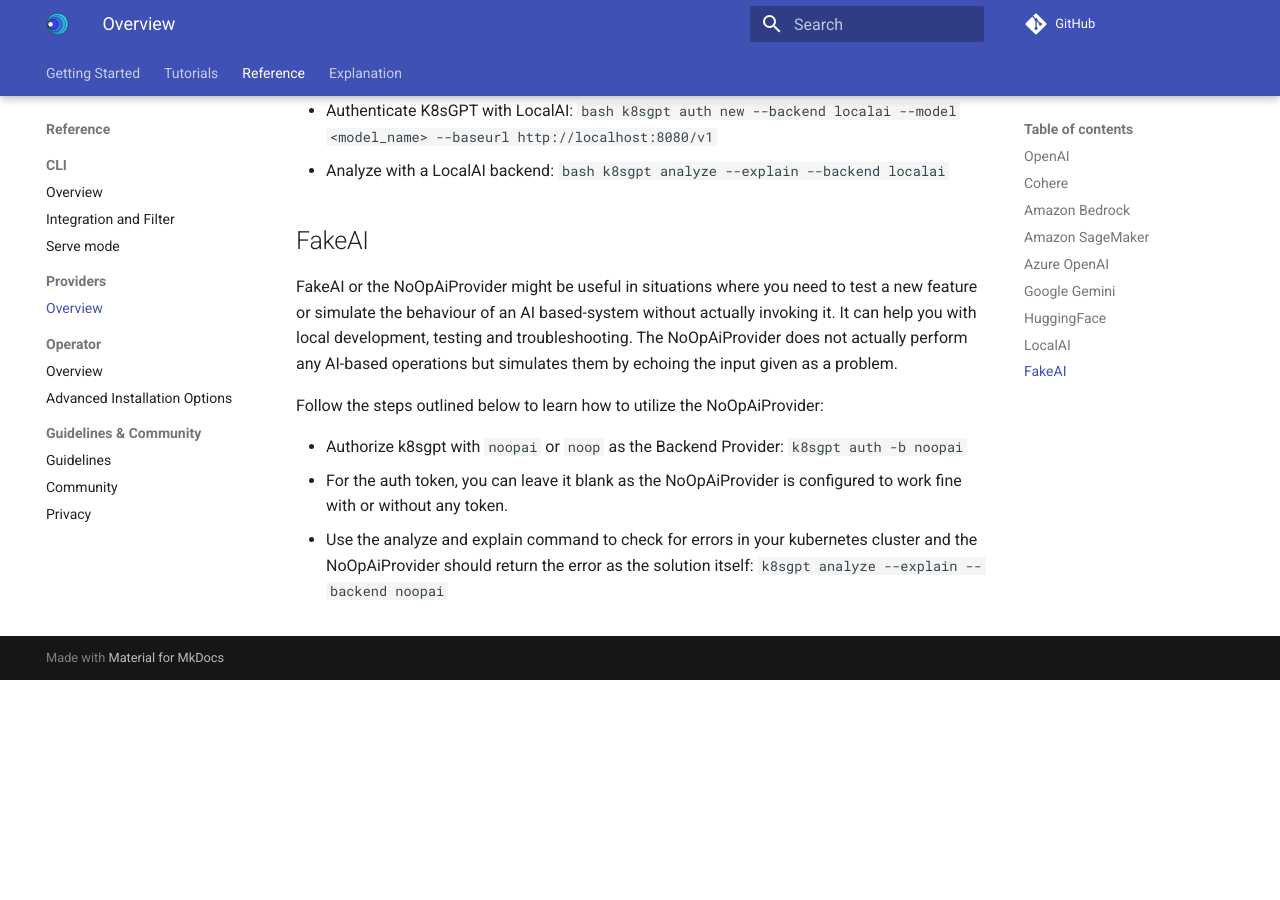
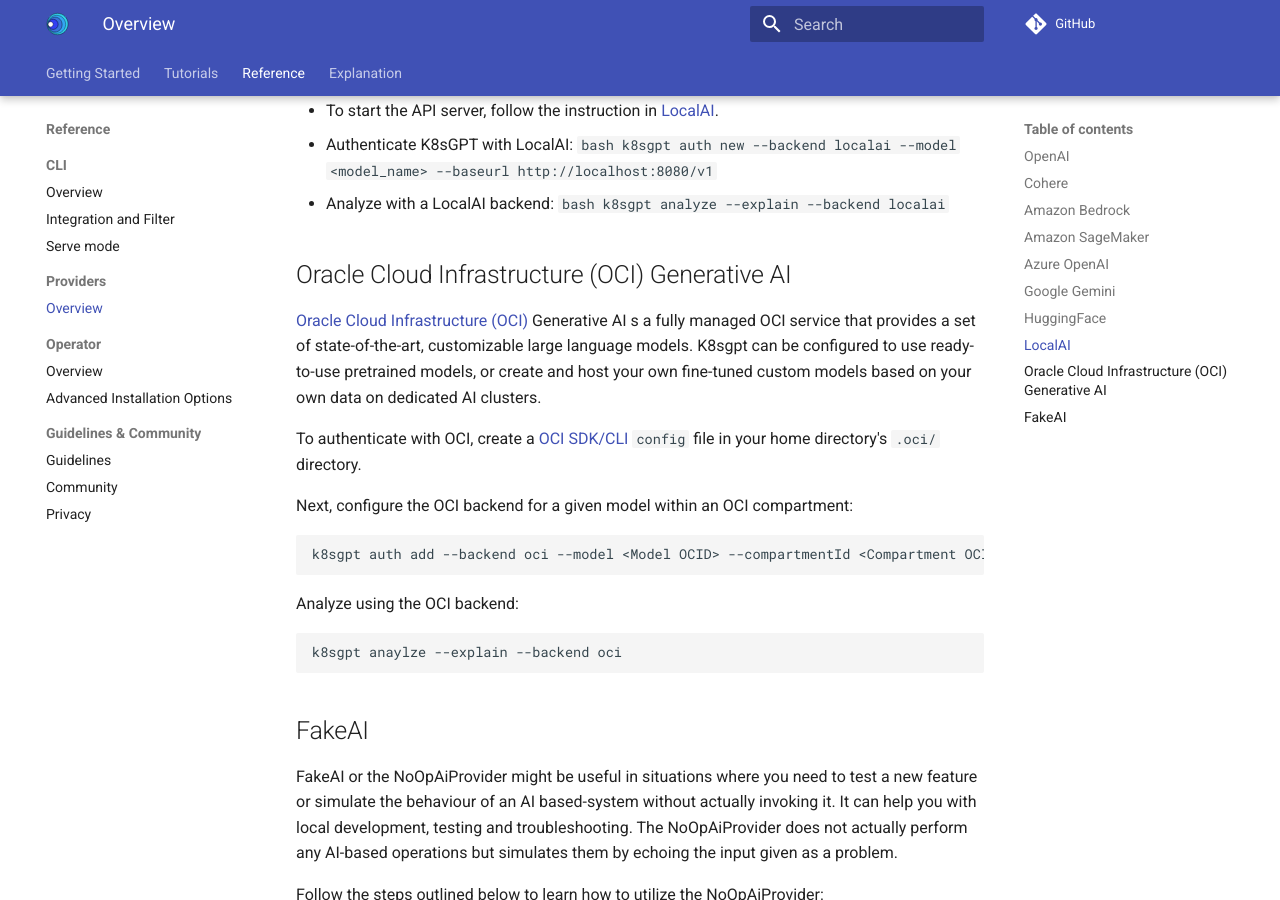
Before and after one commit to k8sgpt-ai/docs, an MkDocs documentation site: the page built from docs/reference/providers/backend.md, in a window 1280 px wide and 900 px high, scrolled down 4025 px. Built offline with MkDocs 1.6.1 and Material for MkDocs 9.7.7, drawn with Linux system fonts in a browser that asks for light colours; comment, search, counter and statistics services are not loaded; before the commit the page ends 4705 px from its top, so only the background shows below that; some of the changed text lies outside the part shown.

Commit message:
feat: oci genai
Signed-off-by: Anders Swanson <anders.swanson@oracle.com>

````diff
--- a/docs/reference/providers/backend.md
+++ b/docs/reference/providers/backend.md
@@ -12,6 +12,7 @@ Currently, we have a total of 8 backends available:
 - [Google Gemini](https://ai.google.dev/docs/gemini_api_overview)
 - [Hugging Face](https://huggingface.co)
 - [LocalAI](https://github.com/go-skynet/LocalAI)
+- [Oracle Cloud Infrastructure (OCI) Generative AI](https://www.oracle.com/artificial-intelligence/generative-ai/generative-ai-service/)
 - FakeAI
 
 ## OpenAI
@@ -149,6 +150,23 @@ LocalAI is a local model, which is an OpenAI compatible API. It uses llama.cpp a
     k8sgpt analyze --explain --backend localai
     ```
 
+## Oracle Cloud Infrastructure (OCI) Generative AI
+
+[Oracle Cloud Infrastructure (OCI)](https://www.oracle.com/cloud/) Generative AI s a fully managed OCI service that provides a set of state-of-the-art, customizable large language models.
+K8sgpt can be configured to use ready-to-use pretrained models, or create and host your own fine-tuned custom models based on your own data on dedicated AI clusters.
+
+To authenticate with OCI, create a [OCI SDK/CLI](https://docs.oracle.com/en-us/iaas/Content/API/Concepts/sdkconfig.htm) `config` file in your home directory's `.oci/` directory.
+
+Next, configure the OCI backend for a given model within an OCI compartment:
+```bash
+k8sgpt auth add --backend oci --model <Model OCID> --compartmentId <Compartment OCID>
+```
+
+Analyze using the OCI backend:
+```bash
+k8sgpt anaylze --explain --backend oci
+```
+
 ## FakeAI
 
 FakeAI or the NoOpAiProvider might be useful in situations where you need to test a new feature or simulate the behaviour of an AI based-system without actually invoking it. It can help you with local development, testing and troubleshooting.
````
